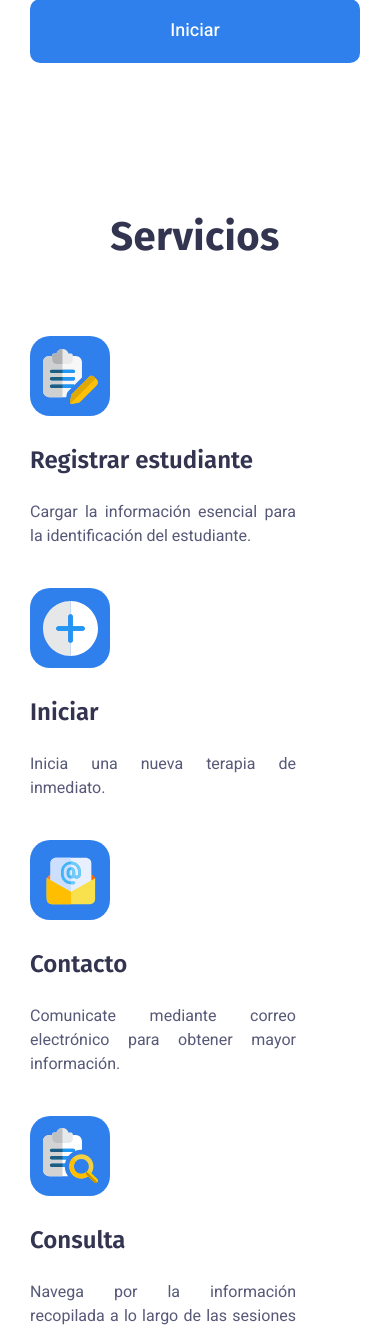
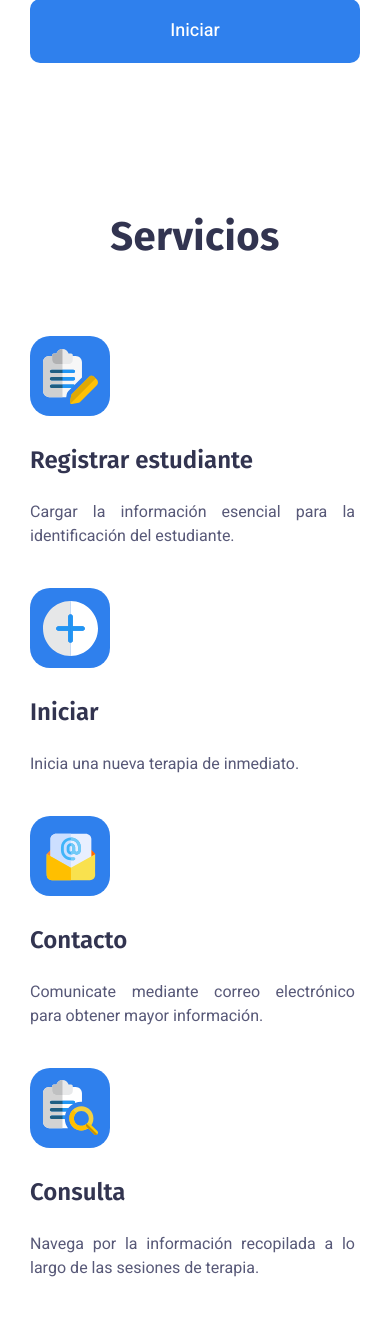
Before and after one commit to MateoBarrera/app-demi, a Python web app: template app/templates/inicio.html in a window 390 px wide. Shown: the part 685-2014 px from the top of the page. Run offline with Jinja, Linux system fonts and the light colour scheme; the template is opened without the code that fills it: most values are stand-ins (such as "Sample title", 1, 10 or a date in 2020); form fields are guessed from the names that the template uses; some libraries are stand-ins or nearby versions.

Commit message:
responsive v2

```diff
--- a/app/templates/inicio.html
+++ b/app/templates/inicio.html
@@ -37,29 +37,31 @@ Inicio
 
 <section id="servicios" class="feature-section feature-style-2">
   <div class="container">
+    <div class="row p-0">
+      <div class="col-12">
         <div class="row">
-      <div class="col-lg-12">
-        <div class="row">
-          <div class="col"></div>
           <div class="section-title mb-60">
             <h3 class="text-center mb-15 wow fadeInUp" data-wow-delay=".2s">Servicios</h3>
           </div>
         </div>
       </div>
+    </div>
     <div class="row">
         <div class="col-12 col-md-6">
-            <div class="single-feature wow fadeInUp" data-wow-delay=".2s">
+          <div class="single-feature wow fadeInUp w-100" data-wow-delay=".2s">
             <div class="content">
               <a class="mb-25 service" href="{{url_for('registro_est',terapia=False)}}">
                 <div class="icon">
                 <img src="{{url_for('static',filename='/images/Icon_editar.svg')}}" alt="Registrar estudiante" style="max-width: 55px;">
-                </div><h5 class="mb-25 effect-underline">Registrar estudiante</h5></a>
+                </div>
+                <h5 class="mb-25 effect-underline">Registrar estudiante</h5>
+              </a>
               <p class="justified-text col-12 col-lg-6">Cargar la información esencial para la identificación del estudiante.</p>
             </div>
           </div>
         </div>
-          <div class="col-md-6">
-            <div class="single-feature wow fadeInUp" data-wow-delay=".4s">
+        <div class="col-12 col-md-6">
+          <div class="single-feature wow fadeInUp w-100" data-wow-delay=".4s">
             <div class="content">
               <a class="mb-25 service" href="{{url_for('iniciar_terapia')}}">
                 <div class="icon">
@@ -71,8 +73,8 @@ Inicio
             </div>
           </div>
         </div>
-          <div class="col-md-6">
-            <div class="single-feature wow fadeInUp" data-wow-delay=".6s">
+        <div class="col-12 col-md-6">
+          <div class="single-feature wow fadeInUp w-100" data-wow-delay=".6s">
             <div class="content">
               <a class="mb-25 service" href="#contacto">
                 <div class="icon">
@@ -84,8 +86,8 @@ Inicio
             </div>
           </div>
         </div>
-          <div class="col-md-6">
-            <div class="single-feature wow fadeInUp" data-wow-delay=".8s">
+        <div class="col-12 col-md-6">
+          <div class="single-feature wow fadeInUp w-100" data-wow-delay=".8s">
             <div class="content">
               <a class="mb-25 service" href="{{url_for('consulta')}}">
                 <div class="icon">
@@ -94,8 +96,6 @@ Inicio
                 <h5 class="mb-25">Consulta</h5>
               </a>
               <p class="justified-text col-12 col-lg-6">Navega por la información recopilada a lo largo de las sesiones de terapia.</p>
-              </div>
-            </div>
             </div>
           </div>
         </div>
```
Lines whose indentation alone changed are shown as unchanged.
